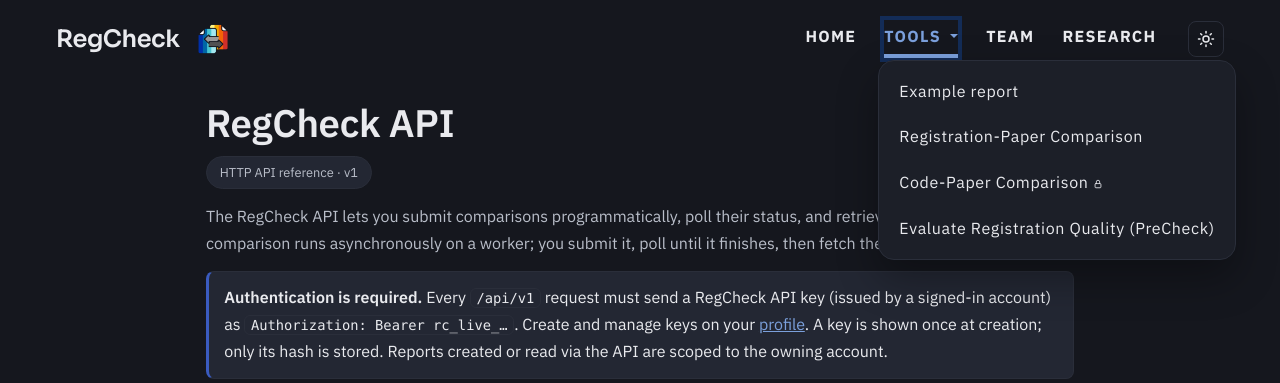
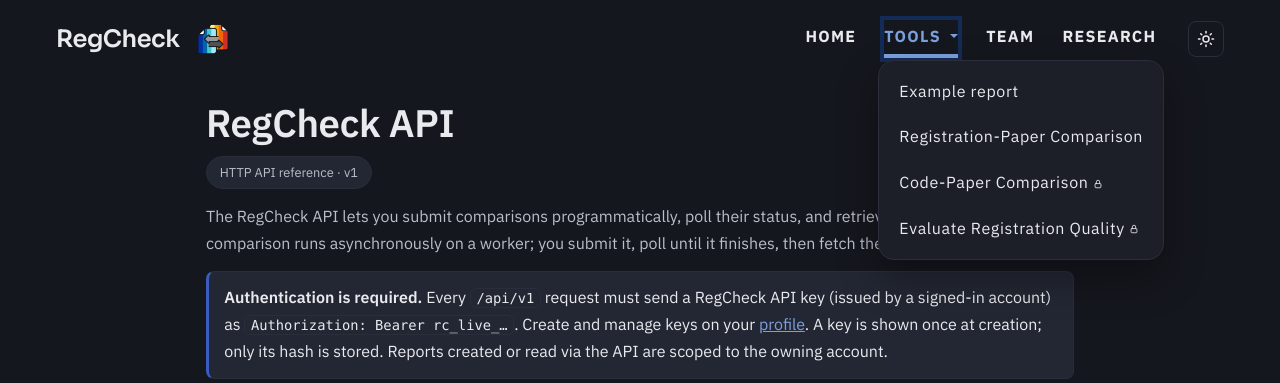
Before and after one commit to JamieCummins/regcheck, a FastAPI app: page /api in a window 1280 px wide, after a click on "TOOLS". Shown: the top 383 px of the page. Run offline with FastAPI, Linux system fonts and the light colour scheme; parts of the project's set-up code (start-up, migrations or seed data) failed here and were passed over; some libraries are stand-ins or nearby versions; some web fonts are replaced.

Commit message:
lock precheck (for now!)

```diff
--- a/backend/routes/pages.py
+++ b/backend/routes/pages.py
@@ -61,6 +61,10 @@ _COMING_SOON = {
         "title": "Code–Paper Comparison",
         "blurb": "Compare a study's analysis code against what its paper reports, to check that the published results match the code that produced them.",
     },
+    "registration-quality": {
+        "title": "Registration Quality Evaluation",
+        "blurb": "Evaluate how completely and unambiguously a registration specifies its planned study — element by element, with every judgement traced to quoted evidence. Launching soon as a dedicated companion site.",
+    },
 }
 
 
--- a/templates/_partials/navbar.html
+++ b/templates/_partials/navbar.html
@@ -21,7 +21,9 @@
                         <li><a class="dropdown-item {{ 'active' if nav_active == 'demo' else '' }}" href="{{ url_for('demo') }}">Example report</a></li>
                         <li><a class="dropdown-item" href="{{ url_for('compare') }}">Registration-Paper Comparison </a></li>
                         <li><a class="dropdown-item locked-option" href="{{ url_for('coming_soon', feature='code-paper') }}">Code-Paper Comparison <svg class="locked-image" viewBox="0 0 24 24" width="12" height="12" fill="none" stroke="currentColor" stroke-width="2" stroke-linecap="round" stroke-linejoin="round" aria-hidden="true"><rect x="5" y="11" width="14" height="10" rx="2"/><path d="M8 11V7a4 4 0 0 1 8 0v4"/></svg></a></li>
-                        <li><a class="dropdown-item" href="{{ precheck_url }}" target="_blank" rel="noopener noreferrer">Evaluate Registration Quality (PreCheck)</a></li>
+                        {# Locked until PreCheck launches — then swap back to:
+                           <a class="dropdown-item" href="{{ precheck_url }}" target="_blank" rel="noopener noreferrer">Evaluate Registration Quality (PreCheck)</a> #}
+                        <li><a class="dropdown-item locked-option" href="{{ url_for('coming_soon', feature='registration-quality') }}">Evaluate Registration Quality <svg class="locked-image" viewBox="0 0 24 24" width="12" height="12" fill="none" stroke="currentColor" stroke-width="2" stroke-linecap="round" stroke-linejoin="round" aria-hidden="true"><rect x="5" y="11" width="14" height="10" rx="2"/><path d="M8 11V7a4 4 0 0 1 8 0v4"/></svg></a></li>
                     </ul>
                 </li>
                 <li class="nav-item">
```
